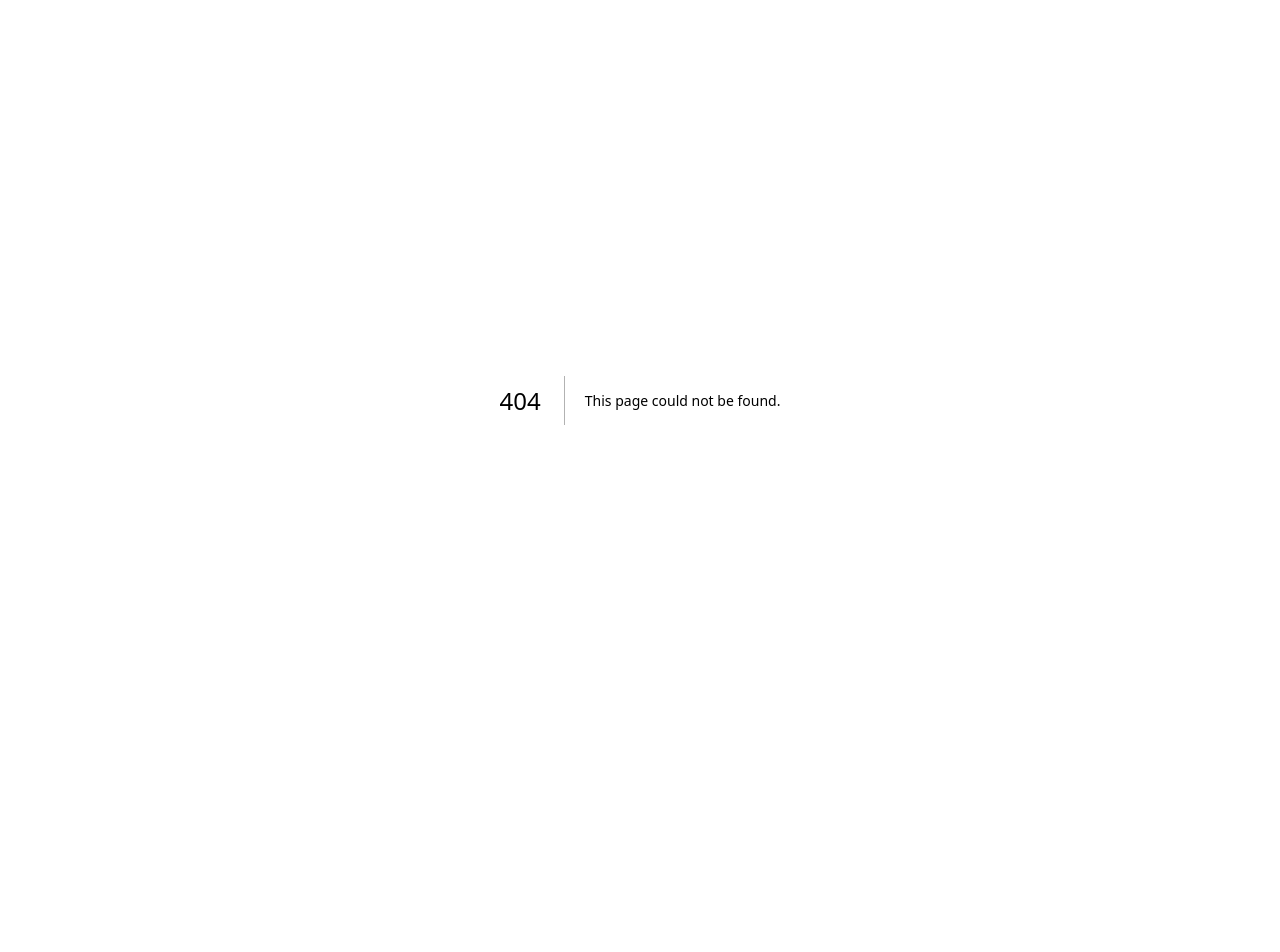
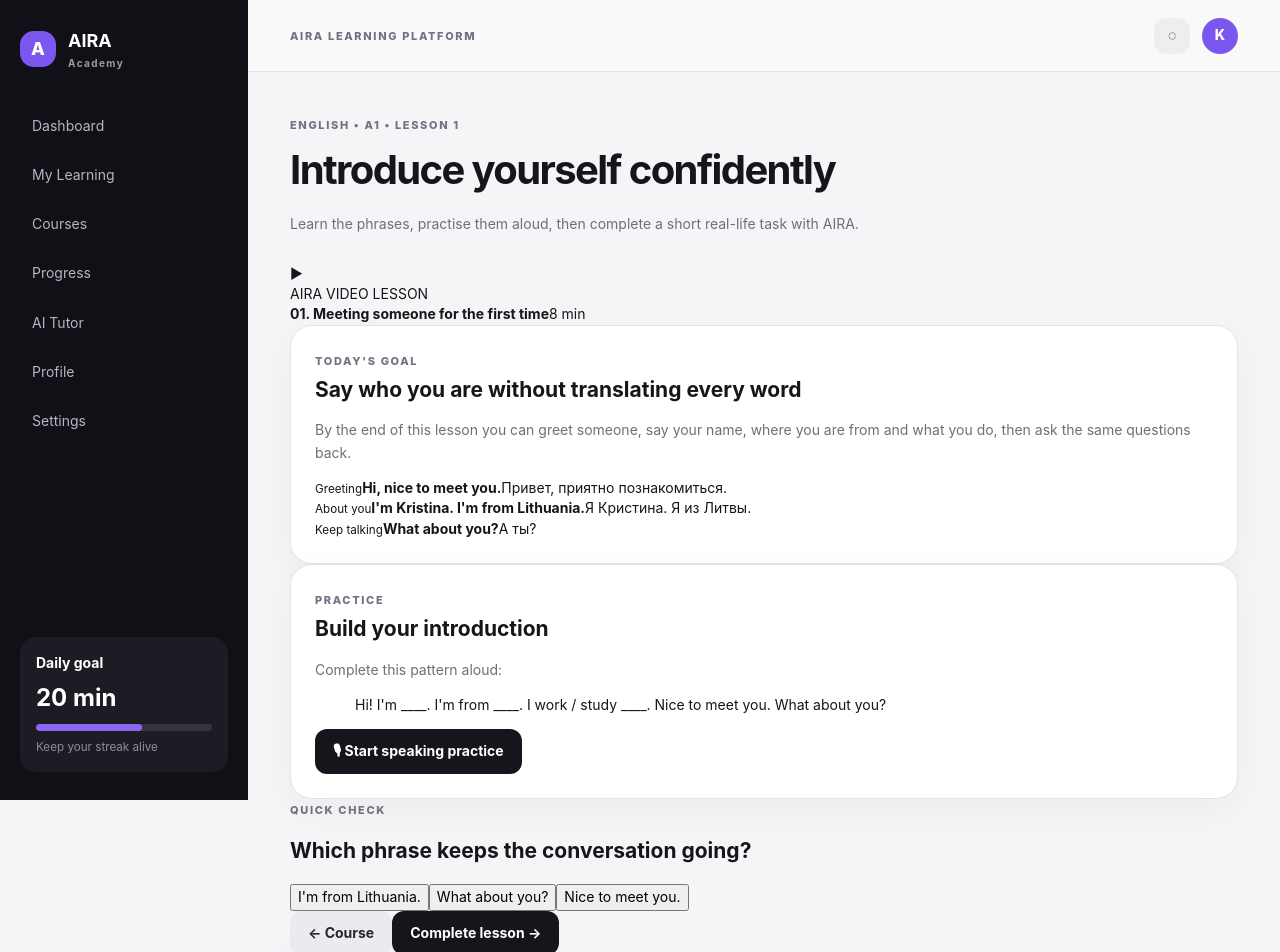
Before and after one commit to tsapkovaby-cyber/AIRA-OS, a Next.js app: page /learn/lesson in a window 1280 px wide. Before the commit this address had no page. Shown: the top 952 px of the page. Before the commit the page ends 800 px from the top, so only its background shows below. Built offline with nearby package versions, Linux system fonts and the light colour scheme.

Commit message:
Add Sprint 029 lesson and contextual AIRA Tutor screen

```diff
--- /dev/null
+++ b/app/learn/lesson/page.tsx
@@ -0,0 +1,18 @@
+import Link from "next/link";
+import styles from "../learn.module.css";
+
+export default function LessonPage(){
+  return <div>
+    <div className={styles.pageHeading}><span className={styles.eyebrow}>ENGLISH • A1 • LESSON 1</span><h1>Introduce yourself confidently</h1><p>Learn the phrases, practise them aloud, then complete a short real-life task with AIRA.</p></div>
+    <div className={styles.lessonLayout}>
+      <main className={styles.lessonContent}>
+        <section className={styles.videoCard}><div className={styles.videoStage}><div className={styles.playButton}>▶</div><span>AIRA VIDEO LESSON</span></div><div className={styles.videoMeta}><strong>01. Meeting someone for the first time</strong><span>8 min</span></div></section>
+        <section className={styles.panel}><span className={styles.eyebrow}>TODAY'S GOAL</span><h2>Say who you are without translating every word</h2><p>By the end of this lesson you can greet someone, say your name, where you are from and what you do, then ask the same questions back.</p><div className={styles.phraseGrid}><article><small>Greeting</small><strong>Hi, nice to meet you.</strong><span>Привет, приятно познакомиться.</span></article><article><small>About you</small><strong>I'm Kristina. I'm from Lithuania.</strong><span>Я Кристина. Я из Литвы.</span></article><article><small>Keep talking</small><strong>What about you?</strong><span>А ты?</span></article></div></section>
+        <section className={styles.panel}><span className={styles.eyebrow}>PRACTICE</span><h2>Build your introduction</h2><div className={styles.practiceBox}><p>Complete this pattern aloud:</p><blockquote>Hi! I'm ____. I'm from ____. I work / study ____. Nice to meet you. What about you?</blockquote><button className={styles.primaryButton}>🎙 Start speaking practice</button></div></section>
+        <section className={styles.quizCard}><div><span className={styles.eyebrow}>QUICK CHECK</span><h2>Which phrase keeps the conversation going?</h2></div><div className={styles.answerGrid}><button>I'm from Lithuania.</button><button>What about you?</button><button>Nice to meet you.</button></div></section>
+        <div className={styles.lessonFooter}><Link href="/learn/courses" className={styles.secondaryButton}>← Course</Link><button className={styles.primaryButton}>Complete lesson →</button></div>
+      </main>
+      <aside className={styles.tutorPanel}><div className={styles.tutorHeader}><div className={styles.aiOrb}>A</div><div><strong>AIRA Tutor</strong><span>Online • lesson-aware</span></div></div><div className={styles.chat}><div className={styles.aiMessage}>Hi! I'm here with you during this lesson. Ask me to explain a phrase, correct your sentence or practise a dialogue.</div><div className={styles.quickPrompts}><button>Explain simply</button><button>Check my sentence</button><button>Practise dialogue</button><button>Give me 3 examples</button></div></div><div className={styles.chatInput}><input placeholder="Ask AIRA about this lesson…"/><button>↑</button></div><p className={styles.tutorNote}>AIRA adapts explanations to your level and keeps the conversation focused on the current lesson.</p></aside>
+    </div>
+  </div>
+}
```
